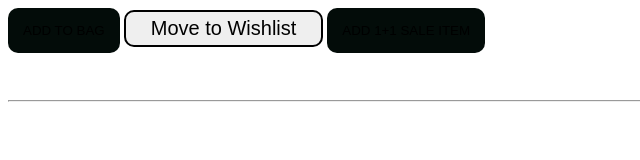
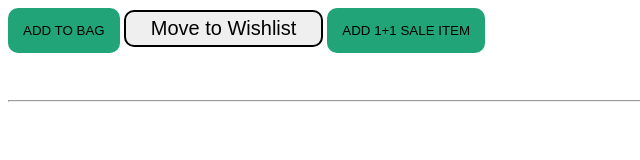
Before and after one commit to bilalramzan06/Sigma_Web_Dev_Course, a plain HTML site: page JavaScript/JS/Projects/buttons/variables.html in a window 1280 px wide. Shown: the whole page, without its empty margins (0-640 px from the left). Drawn offline with Linux system fonts and the light colour scheme.

Commit message:
updated.

```diff
--- a/JavaScript/JS/Projects/buttons/variables.css
+++ b/JavaScript/JS/Projects/buttons/variables.css
@@ -11,7 +11,7 @@
             border-radius: 10px;
             border: none;
             padding: 15px;
-            background-color: rgb(3, 12, 9);
+            background-color: rgb(32, 164, 120);
 
         }
         .wish{
```
